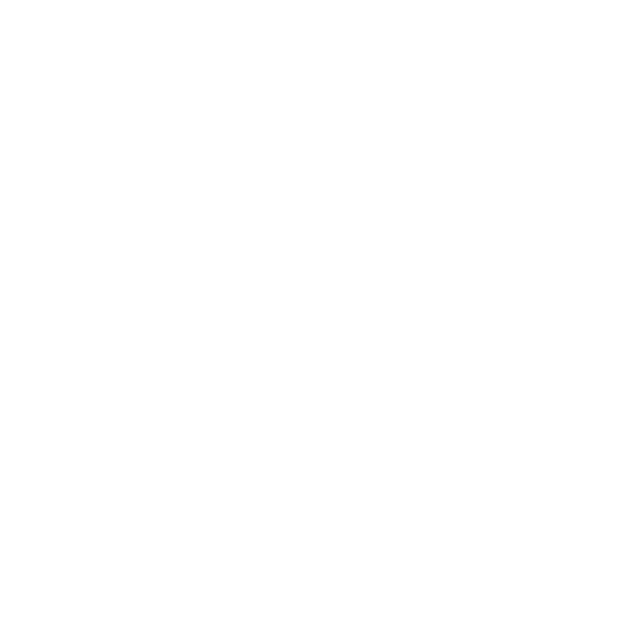
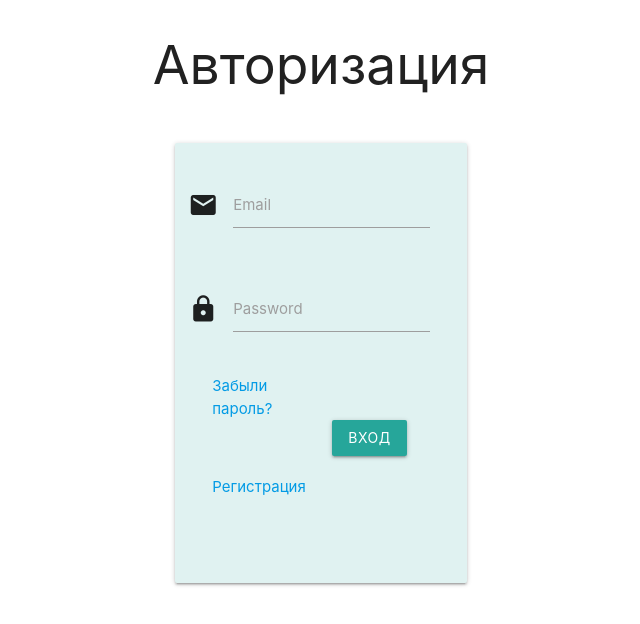
Before and after one commit to Aleksstepanov/akt_pges, a Vue app: page /login in a window 1280 px wide. Before the commit this address had no page. Shown: the top 624 px of the page, without its empty margins (319-959 px from the left). Built offline with nearby package versions, Linux system fonts and the light colour scheme.

Commit message:
firebase auth init

```diff
--- a/package.json
+++ b/package.json
@@ -9,6 +9,8 @@
   },
   "dependencies": {
     "core-js": "^3.6.5",
+    "firebase": "^8.4.1",
+    "firebaseui": "^4.8.0",
     "materialize-css": "^1.0.0-rc.2",
     "vue": "^3.0.0",
     "vue-router": "^4.0.0-0"
--- /dev/null
+++ b/src/config/firebase/firebase.config.js
@@ -0,0 +1,8 @@
+export default {
+  apiKey: "AIzaSyCAWmdQnns5WBiwsEcR_5XWbnROaJ9zBak",
+  authDomain: "aktpges.firebaseapp.com",
+  projectId: "aktpges",
+  storageBucket: "aktpges.appspot.com",
+  messagingSenderId: "964970571719",
+  appId: "1:964970571719:web:b72690888549e5bf031be2",
+};
--- a/src/main.js
+++ b/src/main.js
@@ -1,5 +1,9 @@
 import { createApp } from "vue";
+import firebase from "firebase/app";
+import firebaseConfig from "@/config/firebase/firebase.config.js";
 import App from "./App.vue";
 import router from "./router";
 
 createApp(App).use(router).mount("#app");
+
+firebase.initializeApp(firebaseConfig);
--- a/src/router/index.js
+++ b/src/router/index.js
@@ -2,9 +2,9 @@ import { createRouter, createWebHistory } from "vue-router";
 
 const routes = [
   {
-    path: "/",
-    name: "Auth",
-    component: () => import("../views/Auth.vue"),
+    path: "/login",
+    name: "Login",
+    component: () => import("../views/Login.vue"),
   },
   {
     path: "/register",
--- a/src/views/ForgotPassword.vue
+++ b/src/views/ForgotPassword.vue
@@ -16,7 +16,7 @@
                 </div>
                 <div class="row">
                   <div class="col">
-                    <router-link to="/" class="link">
+                    <router-link to="/login" class="link">
                       <i class="material-icons right">keyboard_backspace</i>
                     </router-link>
                   </div>
--- a/src/views/Auth.vue
+++ b/src/views/Login.vue
@@ -8,19 +8,25 @@
         <div class="card-panel teal blue lighten-5">
           <div class="row">
             <div class="row">
-              <form class="col s12">
+              <form @submit.prevent="submitClickHandler" class="col s12">
                 <div class="row">
-                  <div class="input-field col s6 offset-s3">
+                  <div class="input-field col s11">
                     <i class="material-icons prefix">email</i>
-                    <input id="icon_prefix" type="email" class="validate" />
+                    <input
+                      v-model.trim="email"
+                      id="icon_prefix"
+                      type="email"
+                      class="validate"
+                    />
                     <label for="icon_prefix">Email</label>
                   </div>
                 </div>
                 <div class="row">
-                  <div class="input-field col s6 offset-s3">
+                  <div class="input-field col s11">
                     <i class="material-icons prefix">https</i>
                     <input
                       id="icon_telephone"
+                      v-model="password"
                       type="password"
                       class="validate"
                     />
@@ -28,12 +34,12 @@
                   </div>
                 </div>
                 <div class="row">
-                  <div class="offset-s2 col s3">
+                  <div class="offset-s1 col s3">
                     <router-link to="/forgot_password" class="link"
                       >Забыли пароль?</router-link
                     >
                   </div>
-                  <div class="col s3 offset-s3">
+                  <div class="col s3 offset-s6">
                     <button
                       class="btn waves-effect waves-light"
                       type="submit"
@@ -45,7 +51,7 @@
                   </div>
                 </div>
                 <div class="row">
-                  <div class="offset-s2 col">
+                  <div class="offset-s1 col">
                     <router-link to="/register" class="link"
                       >Регистрация</router-link
                     >
@@ -64,10 +70,24 @@
 import * as M from "../../node_modules/materialize-css/dist/js/materialize.min";
 
 export default {
-  name: "Auth",
+  name: "Login",
   components: {},
+
+  data() {
+    return {
+      email: "",
+      password: "",
+    };
+  },
+
   created() {
     M.AutoInit();
   },
+
+  methods: {
+    submitClickHandler() {
+      console.log(this.email);
+    },
+  },
 };
 </script>
--- a/src/views/Register.vue
+++ b/src/views/Register.vue
@@ -34,7 +34,7 @@
               </div>
               <div class="row">
                 <div class="col">
-                  <router-link to="/" class="link">
+                  <router-link to="/login" class="link">
                     <i class="material-icons right">keyboard_backspace</i>
                   </router-link>
                 </div>
```
Also changed, not shown: 1 other file (tests, documents, lock files or other folders).
